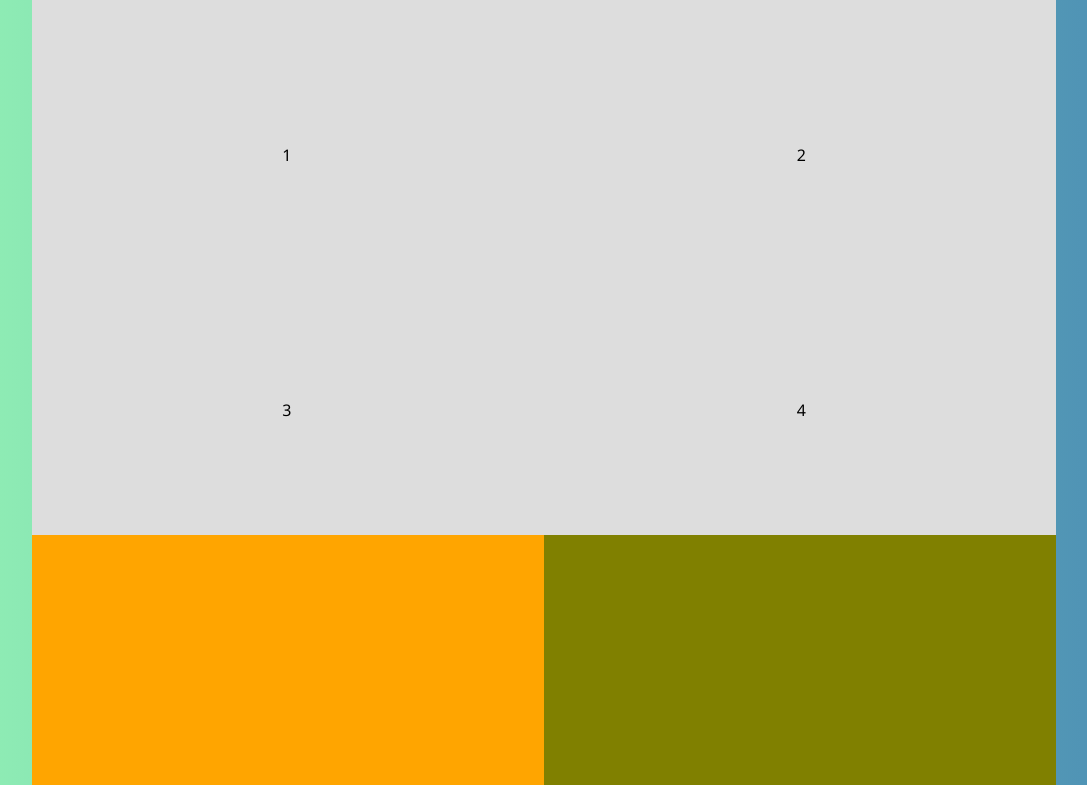
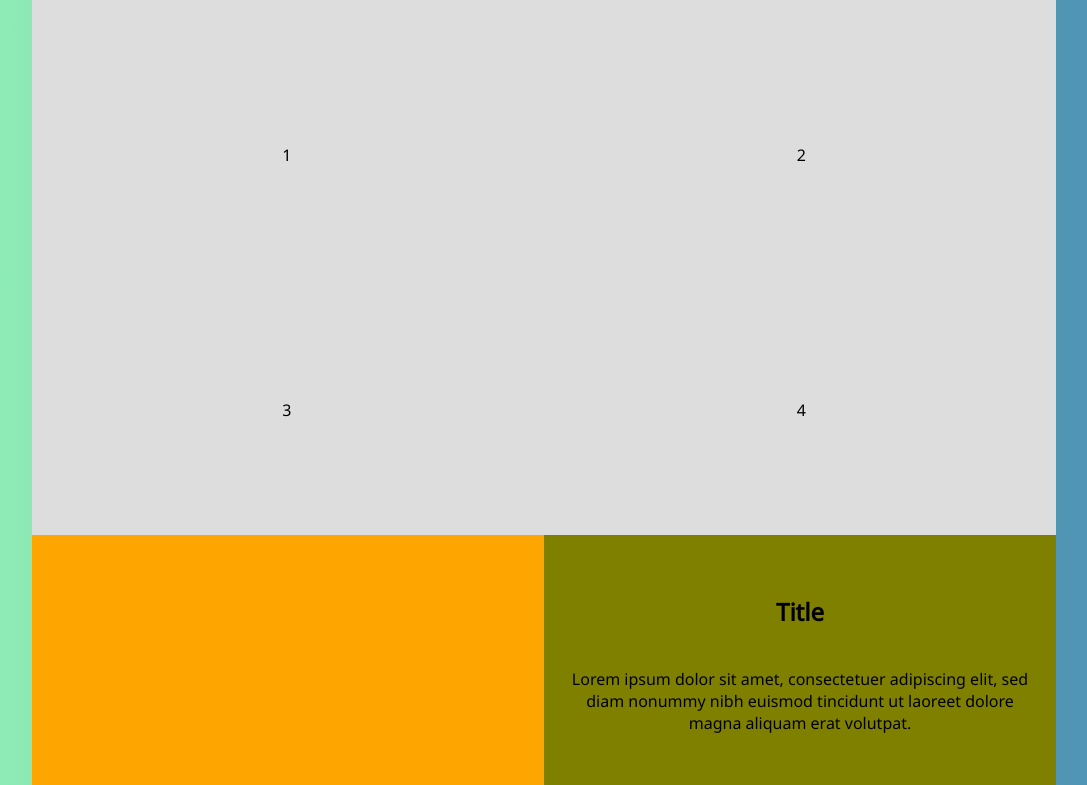
Before and after one commit to codey4k/flexbox-grid, a plain HTML site: page index.html in a window 1280 px wide. Shown: the part 483-1268 px from the top of the page, without its empty margins (96-1183 px from the left). Drawn offline with Linux system fonts and the light colour scheme.

Commit message:
27/01/2018

```diff
--- a/index.html
+++ b/index.html
@@ -51,7 +51,12 @@
 
 			<section class="spotlight">
 				<div class="spotlight__img"></div>
-				<div class="spotlight__description"></div>
+				<div class="spotlight__description">
+					<h2>Title</h2>
+					<p>Lorem ipsum dolor sit amet, consectetuer adipiscing elit,
+					sed diam nonummy nibh euismod tincidunt ut laoreet dolore
+					magna aliquam erat volutpat.</p>
+				</div>
 			</section>
 		</div>
 		<script src="./script.js"></script>
--- a/style.css
+++ b/style.css
@@ -212,6 +212,16 @@ body::-webkit-scrollbar {
 .spotlight__img,
 .spotlight__description {
     height : 250px;
+    display : flex;
+    align-items : center;
+    flex-direction : column;
+    justify-content : center;
+}
+
+.spotlight__description h2,
+.spotlight__description p{
+    text-align : center;
+    padding : 1em;
 }
 
 .spotlight__img {
```
